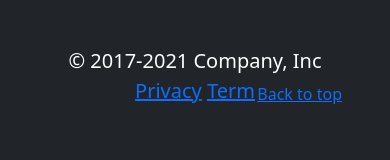
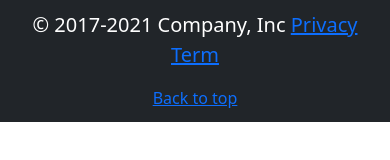
Before and after one commit to truongphatroy/lab18, a plain HTML site: page index.html in a window 390 px wide. Shown: the part 758-918 px from the top of the page. After the commit the page ends 880 px from the top, so only its background shows below. Drawn offline with nearby package versions, Linux system fonts and the light colour scheme.

Commit message:
change the footer in mobile

```diff
--- a/index.html
+++ b/index.html
@@ -112,9 +112,9 @@
     </script>
 
 <!-- Footer -->
-<footer class="p-5 bg-dark text-white text-start position-relative">
+<footer class="p-5 bg-dark text-white text-start position-relative footer-section">
     <div class="container">
-        <p class="lead">&copy; 2017-2021 Company, Inc
+        <p class="lead footer-mobile">&copy; 2017-2021 Company, Inc
             <a href="#">Privacy</a>
             <a href="#">Term</a>
         </p>
--- a/style.css
+++ b/style.css
@@ -43,4 +43,23 @@
     padding: 3px;
     font-size: 14px;
   }
+
+  .back-to-top {
+    position: relative !important;
+    margin-bottom: 0px;
+    padding: 0px !important;
+    text-align: center !important;
+  }
+
+  .footer-section {
+    padding: 12px !important;
+  }
+
+  footer .container {
+    display: flex;
+    flex-direction: column;
+  }
+
+
+
 }
```
